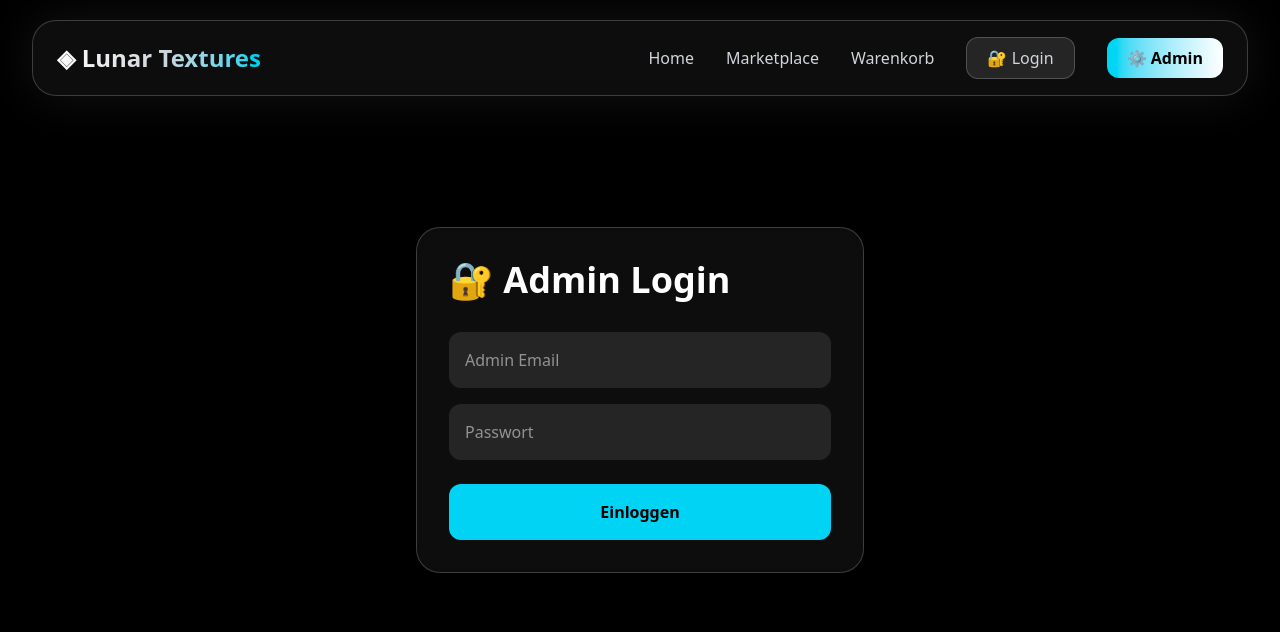
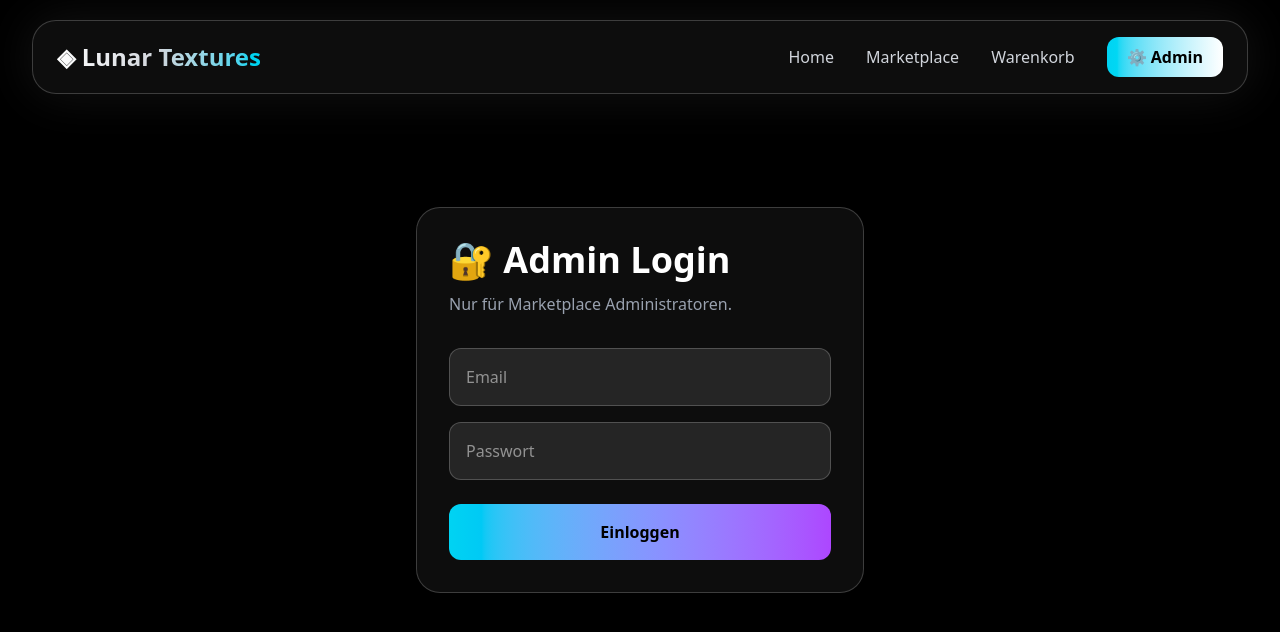
Before and after one commit to elijahbeisbier-ai/lunar-textures, a Next.js app: page /admin/login in a window 1280 px wide. Shown: the top 632 px of the page. Built offline with nearby package versions, Linux system fonts and the light colour scheme.

Commit message:
remove login button

```diff
--- a/app/admin/login/page.tsx
+++ b/app/admin/login/page.tsx
@@ -6,37 +6,30 @@ import { useRouter } from "next/navigation";
 
 export default function AdminLogin() {
 
-
   const router = useRouter();
 
-  const [email,setEmail] = useState("");
-  const [password,setPassword] = useState("");
+  const [email, setEmail] = useState("");
+  const [password, setPassword] = useState("");
 
 
+  function login() {
 
-  function login(){
+    if (
+      email === "Elijah.noderer@gmail.com" &&
+      password === "Elijah61170"
+    ) {
 
+      localStorage.setItem("admin", "true");
 
-    if(
-      email === "elijah.noderer@gmail.com" &&
-      password === "Admin7777"
-    ){
-
-      localStorage.setItem(
-        "admin",
-        "true"
-      );
-
+      alert("✅ Admin Login erfolgreich!");
 
       router.push("/admin");
 
-
     } else {
 
-      alert("❌ Falsche Admin Daten");
+      alert("❌ Falsche Email oder Passwort!");
 
     }
-
 
   }
 
@@ -63,6 +56,7 @@ export default function AdminLogin() {
         border-white/20
         rounded-3xl
         p-8
+        backdrop-blur-xl
       ">
 
 
@@ -74,34 +68,57 @@ export default function AdminLogin() {
         </h1>
 
 
+        <p className="
+          mt-3
+          text-gray-400
+        ">
+          Nur für Marketplace Administratoren.
+        </p>
+
+
 
         <input
-          placeholder="Admin Email"
+
+          placeholder="Email"
+
           value={email}
+
           onChange={(e)=>setEmail(e.target.value)}
+
           className="
             mt-8
             w-full
             p-4
             rounded-xl
             bg-white/10
+            border
+            border-white/20
           "
+
         />
 
 
 
         <input
+
           placeholder="Passwort"
+
           type="password"
+
           value={password}
+
           onChange={(e)=>setPassword(e.target.value)}
+
           className="
             mt-4
             w-full
             p-4
             rounded-xl
             bg-white/10
+            border
+            border-white/20
           "
+
         />
 
 
@@ -113,9 +130,11 @@ export default function AdminLogin() {
           className="
             mt-6
             w-full
-            p-4
+            py-4
             rounded-xl
-            bg-cyan-400
+            bg-gradient-to-r
+            from-cyan-400
+            to-purple-500
             text-black
             font-black
           "
--- a/components/Navbar.tsx
+++ b/components/Navbar.tsx
@@ -110,22 +110,6 @@ export default function Navbar() {
 
 
 
-          <Link
-            href="/login"
-            className="
-              px-5
-              py-2
-              rounded-xl
-              bg-white/10
-              border
-              border-white/20
-              hover:border-cyan-400
-              transition
-            "
-          >
-            🔐 Login
-          </Link>
-
 
 
 
```
